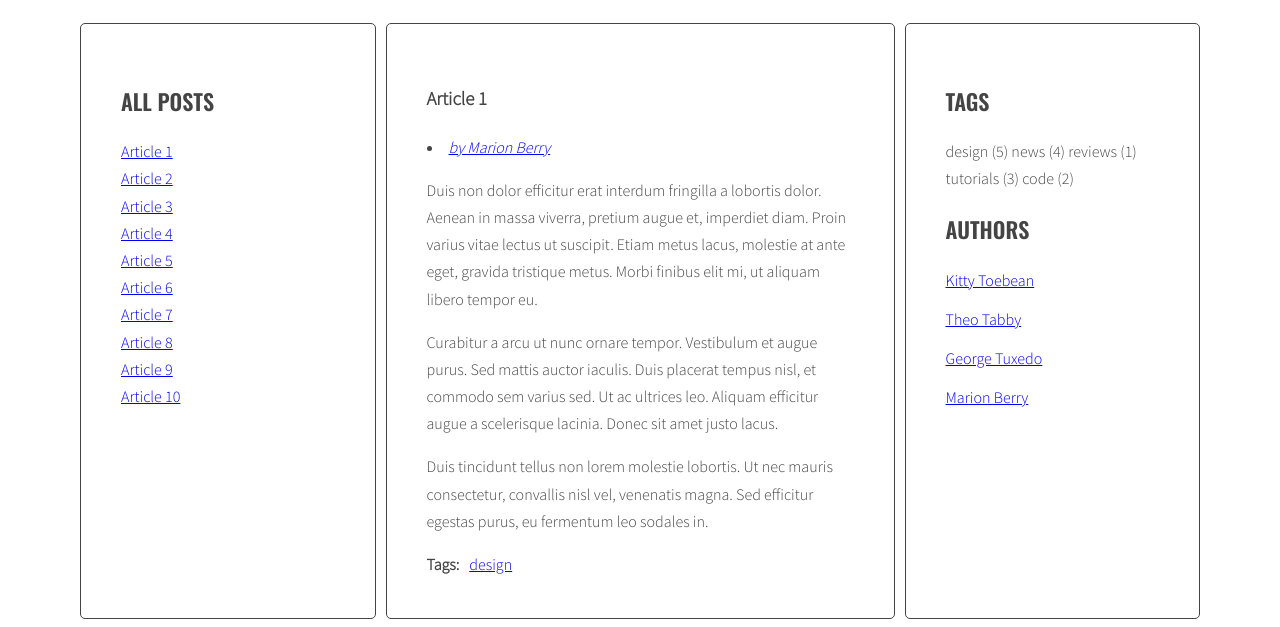
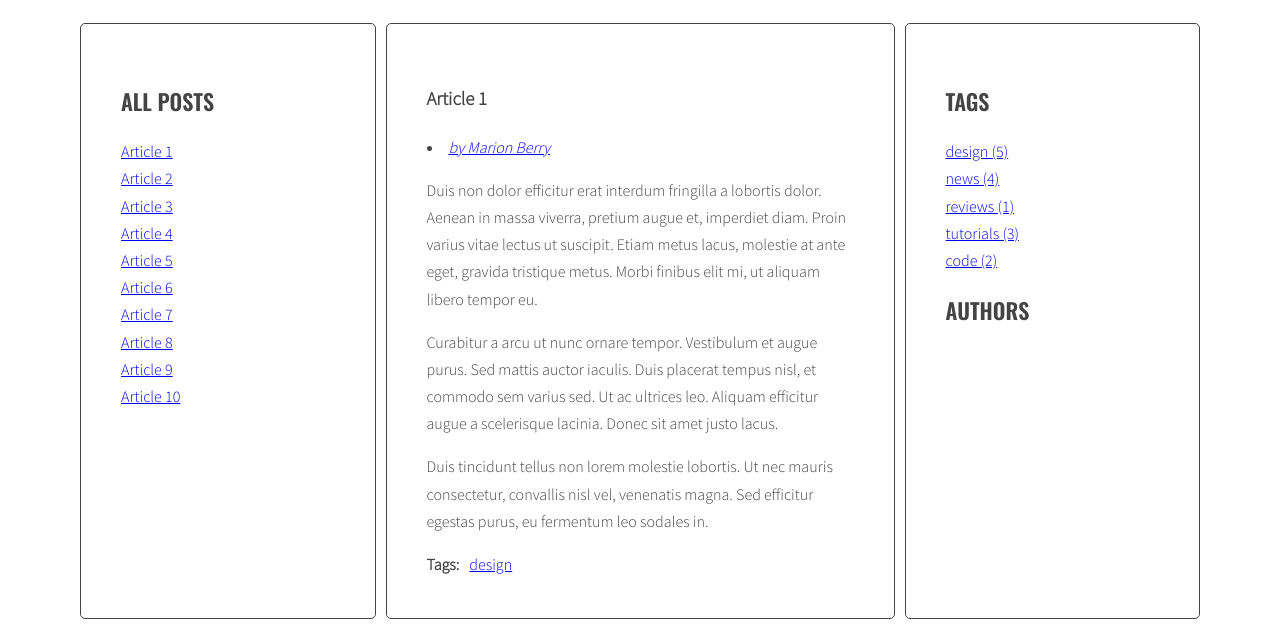
Before and after one commit to lukasiewiczoskar/Blog, a website: page index.html in a window 1280 px wide. Shown: the part 220-847 px from the top of the page. Drawn offline with nearby package versions, Linux system fonts and the light colour scheme.

Commit message:
Try Fix generateAuthors

```diff
--- a/index.html
+++ b/index.html
@@ -248,26 +248,7 @@
                     </ul>
                     <h2 class="section-title">Authors</h2>
                     <ul class="list authors">
-                        <li>
-                            <a href="#">
-                                <span class="author-name">Kitty Toebean</span>
-                            </a>
-                        </li>
-                        <li>
-                            <a href="#">
-                                <span class="author-name">Theo Tabby</span>
-                            </a>
-                        </li>
-                        <li>
-                            <a href="#">
-                                <span class="author-name">George Tuxedo</span>
-                            </a>
-                        </li>
-                        <li>
-                            <a href="#">
-                                <span class="author-name">Marion Berry</span>
-                            </a>
-                        </li>
+
                     </ul>
                 </aside>
             </main>
--- a/js/script.js
+++ b/js/script.js
@@ -66,23 +66,23 @@
 	}
 	generateTitleLinks()
 
-    const calculateTagsParams = function(tags){
-        const params = {max: 0, min: 999999}
-        for (let tag in tags){
-            if (tags[tag] > params.max){
-            params.max = tags[tag];
-            } else if (tags[tag] < params.min){
+	const calculateTagsParams = function (tags) {
+		const params = { max: 0, min: 999999 }
+		for (let tag in tags) {
+			if (tags[tag] > params.max) {
+				params.max = tags[tag]
+			} else if (tags[tag] < params.min) {
 				params.min = tags[tag]
 			}
 		}
-        return params;
+		return params
 	}
-    const calculateTagClass = function(count, params){
-        const normalizedCount = count - params.min;
-        const normalizedMax = params.max - params.min;
-        const percentage = normalizedCount / normalizedMax;
-        const classNumber = Math.floor( percentage * (optCloudClassCount - 1) + 1);
-        return optCloudClassPrefix + classNumber;
+	const calculateTagClass = function (count, params) {
+		const normalizedCount = count - params.min
+		const normalizedMax = params.max - params.min
+		const percentage = normalizedCount / normalizedMax
+		const classNumber = Math.floor(percentage * (optCloudClassCount - 1) + 1)
+		return optCloudClassPrefix + classNumber
 	}
 
 	const generateTags = function () {
@@ -130,9 +130,9 @@
 		/* [NEW] START LOOP: for each tag in allTags: */
 		for (let tag in allTags) {
 			/* [NEW] generate code of a link and add it to allTagsHTML */
-			allTagsHTML += tag + ' (' + allTags[tag] + ') '
-            const tagLinkHTML = '<li>' + calculateTagClass(allTags[tag], tagsParams) + '</li>';
-            console.log('tagLinkHTML:', tagLinkHTML);
+			allTagsHTML += '<li><a href="#tag-' + tag + '">' + tag + ' (' + allTags[tag] + ') ' + '</a></li>'
+			const tagLinkHTML = '<li>' + calculateTagClass(allTags[tag], tagsParams) + '</li>'
+			console.log('tagLinkHTML:', tagLinkHTML)
 			/* [NEW] END LOOP: for each tag in allTags: */
 		}
 		/*[NEW] add HTML from allTagsHTML to tagList */
@@ -184,6 +184,8 @@
 	addClickListenersToTags()
 
 	const generateAuthors = function () {
+		let allAuthors = {}
+
 		const articles = document.querySelectorAll(optArticleSelector)
 
 		for (let article of articles) {
@@ -198,6 +200,21 @@
 			html = html + linkHtml
 
 			findAuthors.innerHTML = html
+
+			/* [NEW] find list of tags in right column */
+			const tagAuthors = document.querySelector('.list .authors')
+
+			/* [NEW] create variable for all links HTML code */
+			let allAuthorsHTML = ''
+
+			/* [NEW] START LOOP: for each tag in allTags: */
+			for (let author in allAuthors) {
+				/* [NEW] generate code of a link and add it to allTagsHTML */
+				allAuthorsHTML += '<li><a href="#author-' + author + '">' + author + ' (' + allAuthors[author] + ')</a></li>'
+				/* [NEW] END LOOP: for each tag in allTags: */
+			}
+			/*[NEW] add HTML from allTagsHTML to tagList */
+			tagAuthors.innerHTML = allAuthorsHTML
 		}
 	}
 
@@ -210,7 +227,7 @@
 
 		const href = clickedElement.getAttribute('href')
 
-		const author = href.replace('#author-', '')
+		const author = href.replace('#author-', ' ')
 
 		const activeAuthorsLinks = document.querySelectorAll('a.active[href^="#author-"]')
 
```
Lines whose indentation alone changed are shown as unchanged.
